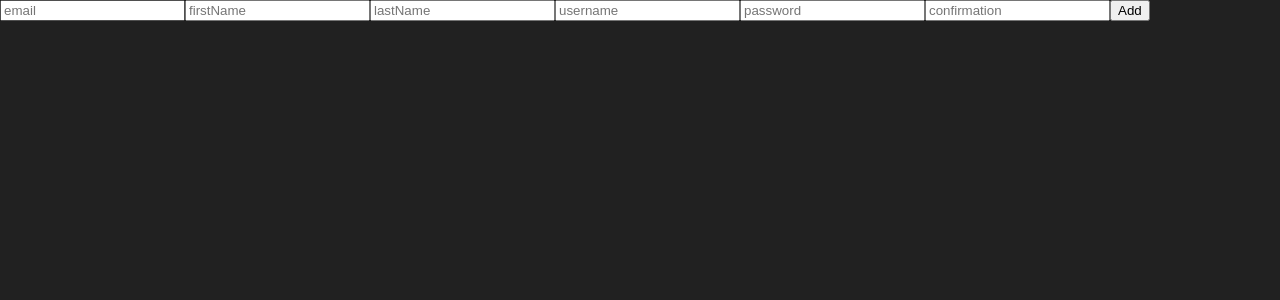
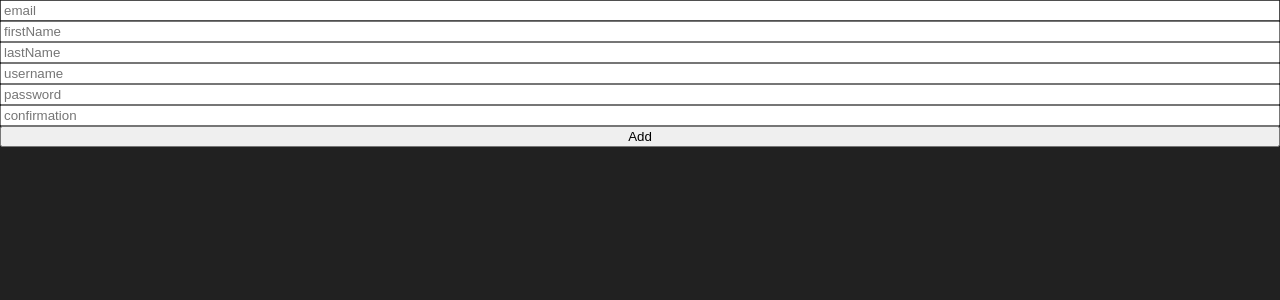
Before and after one commit to seorang42/to-do-list, a React (Create React App) app: page / in a window 1280 px wide. Shown: the top 300 px of the page. Built offline with nearby package versions, Linux system fonts and the light colour scheme.

Commit message:
6.7 Form Validation

```diff
--- a/src/ToDoList.tsx
+++ b/src/ToDoList.tsx
@@ -31,17 +31,41 @@
 } */
 
 function ToDoList() {
-  const { register, watch } = useForm();
-  console.log(watch());
+  const { register, handleSubmit, formState } = useForm();
+  const onValid = (data: any) => {
+    console.log(data);
+  };
+  console.log(formState.errors);
   return (
     <div>
-      <form>
-        <input {...register("email")} placeholder="email" />
-        <input {...register("firstName")} placeholder="firstName" />
-        <input {...register("lastName")} placeholder="lastName" />
-        <input {...register("username")} placeholder="username" />
-        <input {...register("password")} placeholder="password" />
-        <input {...register("confirmation")} placeholder="confirmation" />
+      <form
+        style={{ display: "flex", flexDirection: "column" }}
+        onSubmit={handleSubmit(onValid)}
+      >
+        <input {...register("email", { required: true })} placeholder="email" />
+        <input
+          {...register("firstName", { required: true })}
+          placeholder="firstName"
+        />
+        <input
+          {...register("lastName", { required: true })}
+          placeholder="lastName"
+        />
+        <input
+          {...register("username", { required: true, minLength: 10 })}
+          placeholder="username"
+        />
+        <input
+          {...register("password", {
+            required: "Password is Required",
+            minLength: 5,
+          })}
+          placeholder="password"
+        />
+        <input
+          {...register("confirmation", { required: true, minLength: 5 })}
+          placeholder="confirmation"
+        />
         <button>Add</button>
       </form>
     </div>
```
